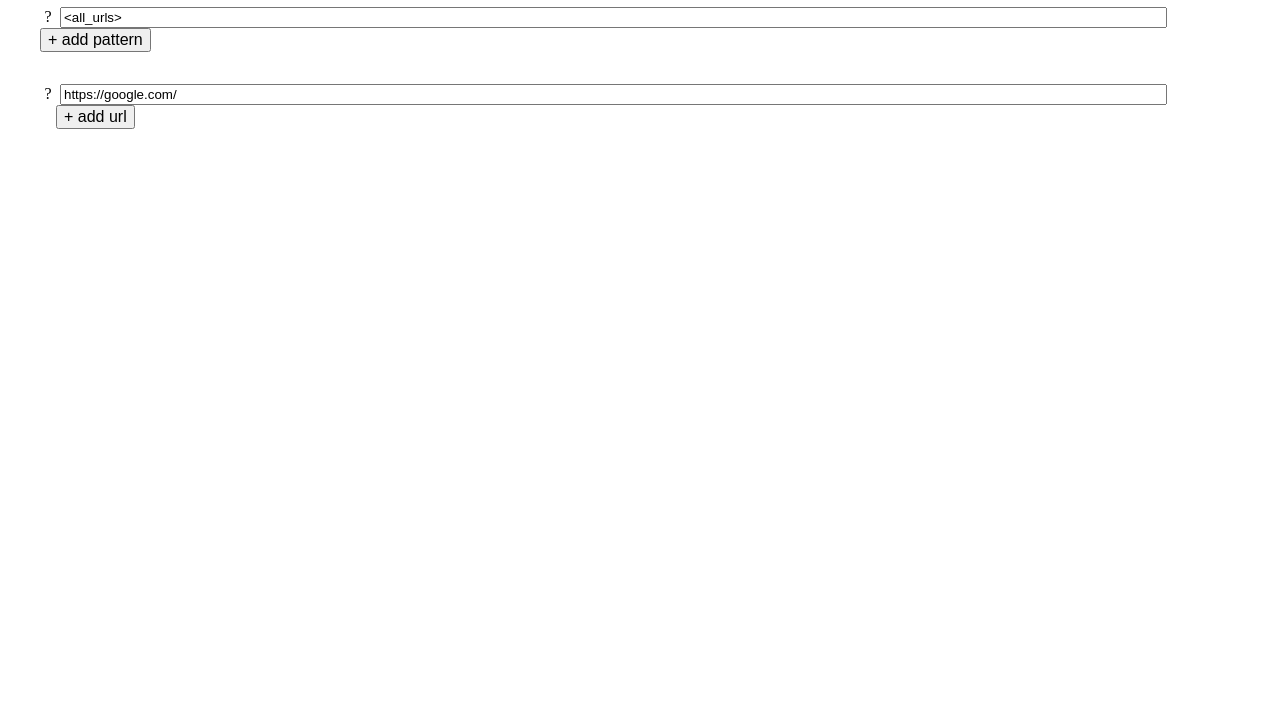
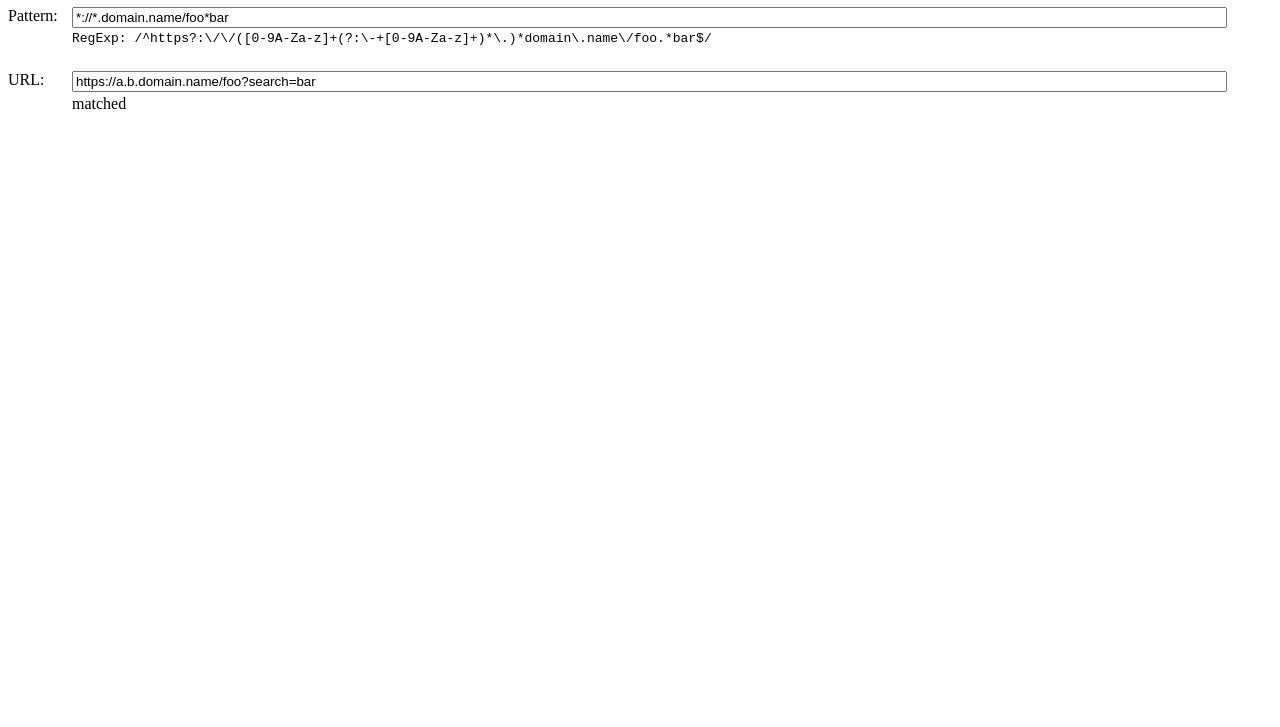
Before and after one commit to kong0107/url-match-pattern, a website: page index.html in a window 1280 px wide. Shown: the part 73-800 px from the top of the page. Drawn offline with Linux system fonts and the light colour scheme.

Commit message:
a good version with demo page

```diff
--- a/index.html
+++ b/index.html
@@ -7,118 +7,65 @@
     <title>URL Match Pattern</title>
     <script src="./index.js"></script>
     <style type="text/css">
-    section {
-        margin: 0 0 2em 2em;
+        dt {
+            float: left;
+            width: 3.5em;
         }
-    ol {
-        margin: 0;
-        padding: 0;
-        list-style-type: none;
+        dt::after {
+            content: ":";
         }
-    button {
-        display: inline-block;
-        font-size: inherit;
+        dd {
+            margin-left: 4em;
+            min-height: 1.5em;
         }
-    .btn-delete::before {
-        content: "× ";
+        dd input {
+            width: calc(100vw - 10em);
         }
-    section > button::before {
-        content: "+ ";
+        #pattern-analysis {
+            white-space: pre;
+            font-family: monospace;
         }
-
-
-    ol li:only-child button {
-        display: none;
-    }
-    li > * {
-        display: inline-block;
-    }
-    li > span {
-        width: 1em;
-        text-align: center;
-    }
-    li > input {
-        width: calc(100% - 10em);
-    }
-    li > button {
-        width: 6em;
-    }
-
-    #urlListContainer > button {
-        margin-left: 1em;
+        dl::after {
+            content: "";
+            clear: both;
         }
     </style>
     <script>
-    const d = document;
-    const qs = d.querySelector.bind(d);
-    const qsa = d.querySelectorAll.bind(d);
+        const g = document.getElementById.bind(document);
+        function main() {
+            let pattern;
+            try {
+                pattern = new URLMatchPattern(g("pattern").value);
+                g("pattern-analysis").textContent = "RegExp: " + pattern.toRegExp().toString();
+            }
+            catch(e) { g("pattern-analysis").textContent = "invalid pattern"; }
 
-    function addItemByList(listID, inputText) {
-        const item = qs("template#item").content.firstElementChild.cloneNode(true);
-        item.querySelector("button").addEventListener("click", deleteItemByEvent);
-        if(typeof inputText === "string") item.querySelector("input").value = inputText;
-        qs("#" + listID).append(item);
+            try {
+                const url = new URL(g("url").value);
+                if(!pattern) return;
+                g("match-result").textContent = pattern.test(url) ? "matched" : "not matched";
+            }
+            catch(e) { g("match-result").textContent = "invalid url"; }
         }
 
-    function deleteItemByEvent(event) {
-        let target = event.target;
-        while(target.tagName !== "LI") target = target.parentNode;
-        target.remove();
-        setPosition();
-    }
-
-    function setPosition() {
-        const patternList = qs("#patternList");
-        patternList.childNodes.forEach((item, index) => {
-            item.style.marginLeft = index + "em";
-        });
-
-        const offset = patternList.childElementCount;
-        qs(".btn-add-pattern").style.marginLeft = (offset + 0) + "em";
-        qs("#urlListContainer").style.marginLeft = (offset + 2) + "em";
-    }
-
-    const commands = {
-        "add-pattern": text => {
-            addItemByList("patternList", text);
-            setPosition();
-        },
-        "add-url": text => addItemByList("urlList", text)
-    };
-
         document.addEventListener("DOMContentLoaded", () => {
-        for(const cmd in commands) {
-            qsa(`.btn-${cmd}`).forEach(btn => {
-                btn.addEventListener("click", commands[cmd]);
-            });
-        }
-
-        addItemByList("patternList", "<all_urls>");
-        addItemByList("urlList", "https://google.com/");
-
+            main();
+            g("pattern").addEventListener("input", main);
+            g("url").addEventListener("input", main);
         });
     </script>
-<template id="item">
-    <li>
-        <span>?</span>
-        <input>
-        <button class="btn-delete">delete</button>
-    </li>
-</template>
 </head>
 <body>
     <h1>URL Match Pattern</h1>
-<section id="patternListContainer">
-    <ol id="patternList"></ol>
-    <button class="btn-add-pattern">add pattern</button>
-</section>
-<table>
-    <thead></thead>
-    <tbody></tbody>
-</table>
-<section id="urlListContainer">
-    <ol id="urlList"></ol>
-    <button class="btn-add-url">add url</button>
-</section>
+    <dl>
+        <dt>Pattern</dt>
+        <dd><input id="pattern" value="*://*.domain.name/foo*bar"></dd>
+        <dd><div id="pattern-analysis"></div></dd>
+    </dl>
+    <dl>
+        <dt>URL</dt>
+        <dd><input id="url" value="https://a.b.domain.name/foo?search=bar"></dd>
+        <dd><div id="match-result"></div></dd>
+    </dl>
 </body>
 </html>
--- a/index.js
+++ b/index.js
@@ -25,16 +25,6 @@ class URLMatchPattern {
             case 2:
                 if(!(pattern instanceof URLMatchPattern))
                     pattern = new URLMatchPattern(pattern);
-                if(!(url instanceof URL)) {
-                    try {
-                        url = new URL(url);
-                    }
-                    catch(err) {
-                        // console.warn(err);
-                        return false;
-                    }
-                }
-                url = `${url.protocol}//${url.hostname}${url.pathname}${url.search}`;
                 return pattern.test(url);
             default:
                 throw new TypeError('URLMatchPattern.test requires 1 or 2 arguments');
@@ -123,6 +113,15 @@ class URLMatchPattern {
     }
 
     test(url) {
+        if(!(url instanceof URL)) {
+            try {
+                url = new URL(url);
+            }
+            catch(e) {
+                return false;
+            }
+        }
+        url = `${url.protocol}//${url.hostname}${url.pathname}${url.search}`;
         return this.#regExp.test(url);
     }
 }
```
Also changed, not shown: README.md. Lines whose indentation alone changed are shown as unchanged.
